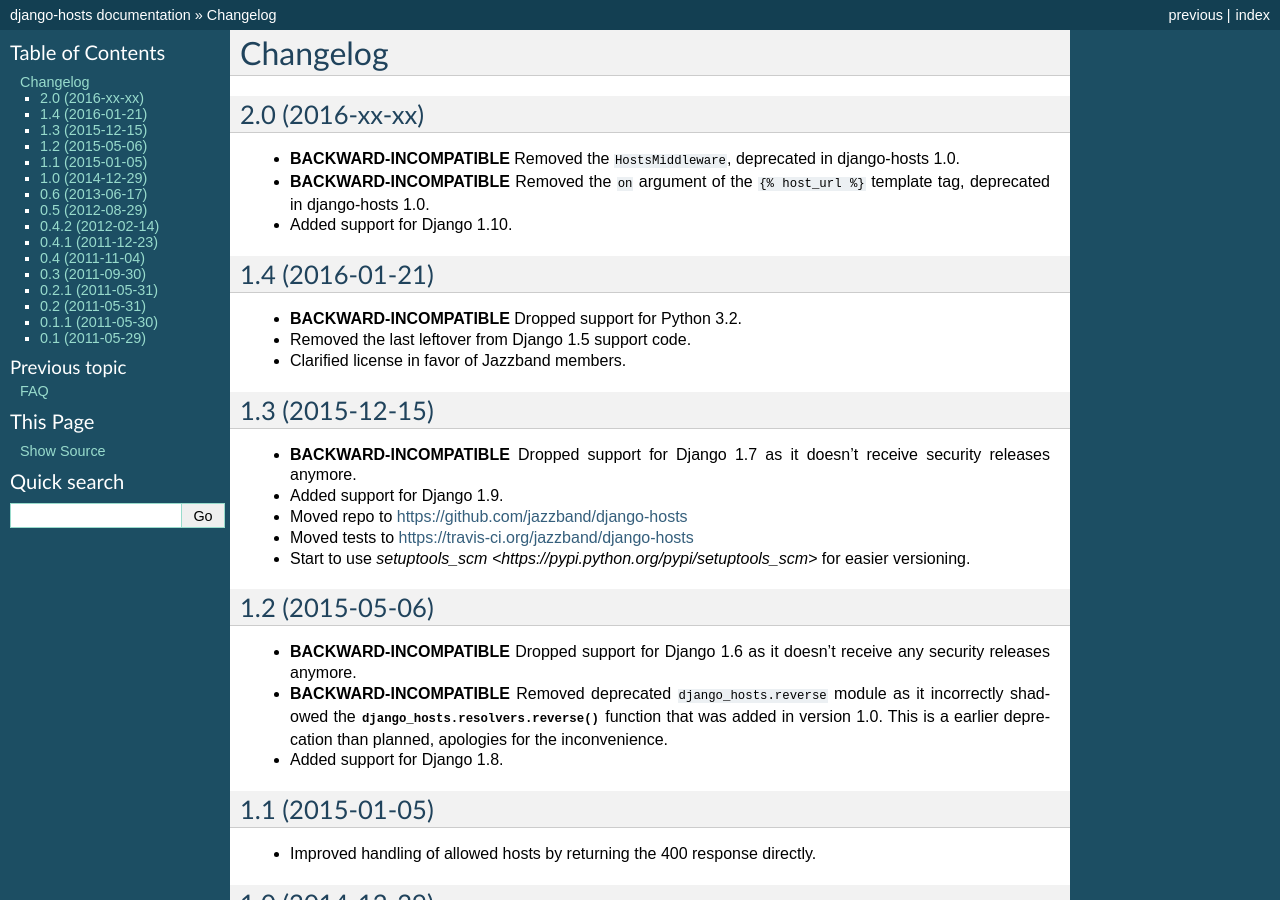
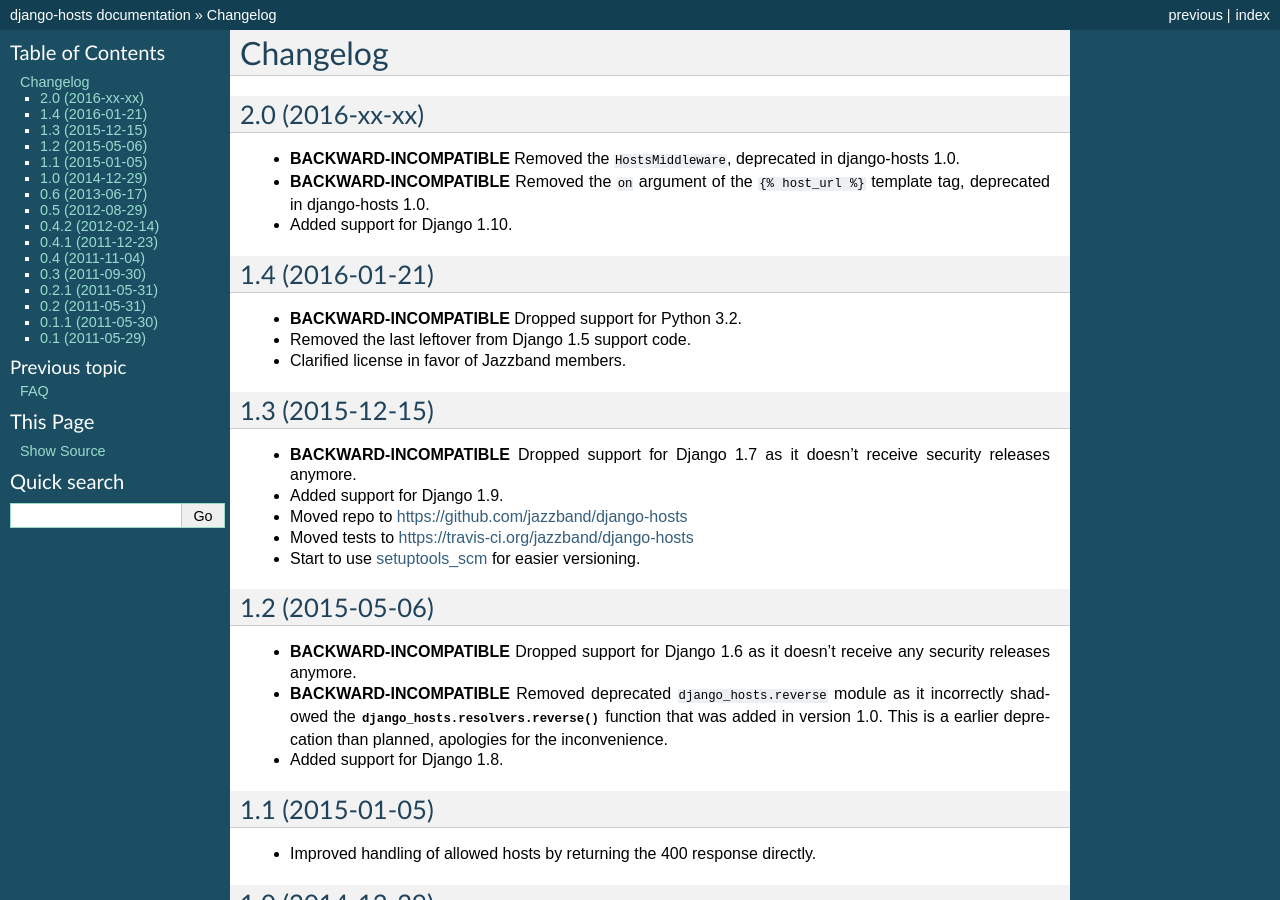
Before and after one commit to jazzband/django-hosts, a Sphinx documentation site: the page built from docs/changelog.rst, in a window 1280 px wide and 900 px high. Built offline with Sphinx 7.4.7, drawn with Linux system fonts in a browser that asks for light colours; the version number could not be read and is left out.

Commit message:
Fix typo in docs/changelog.rst

```diff
--- a/docs/changelog.rst
+++ b/docs/changelog.rst
@@ -33,7 +33,7 @@
 
 - Moved tests to https://travis-ci.org/jazzband/django-hosts
 
-- Start to use `setuptools_scm <https://pypi.python.org/pypi/setuptools_scm>`
+- Start to use `setuptools_scm <https://pypi.python.org/pypi/setuptools_scm>`_
   for easier versioning.
 
 1.2 (2015-05-06)
```
